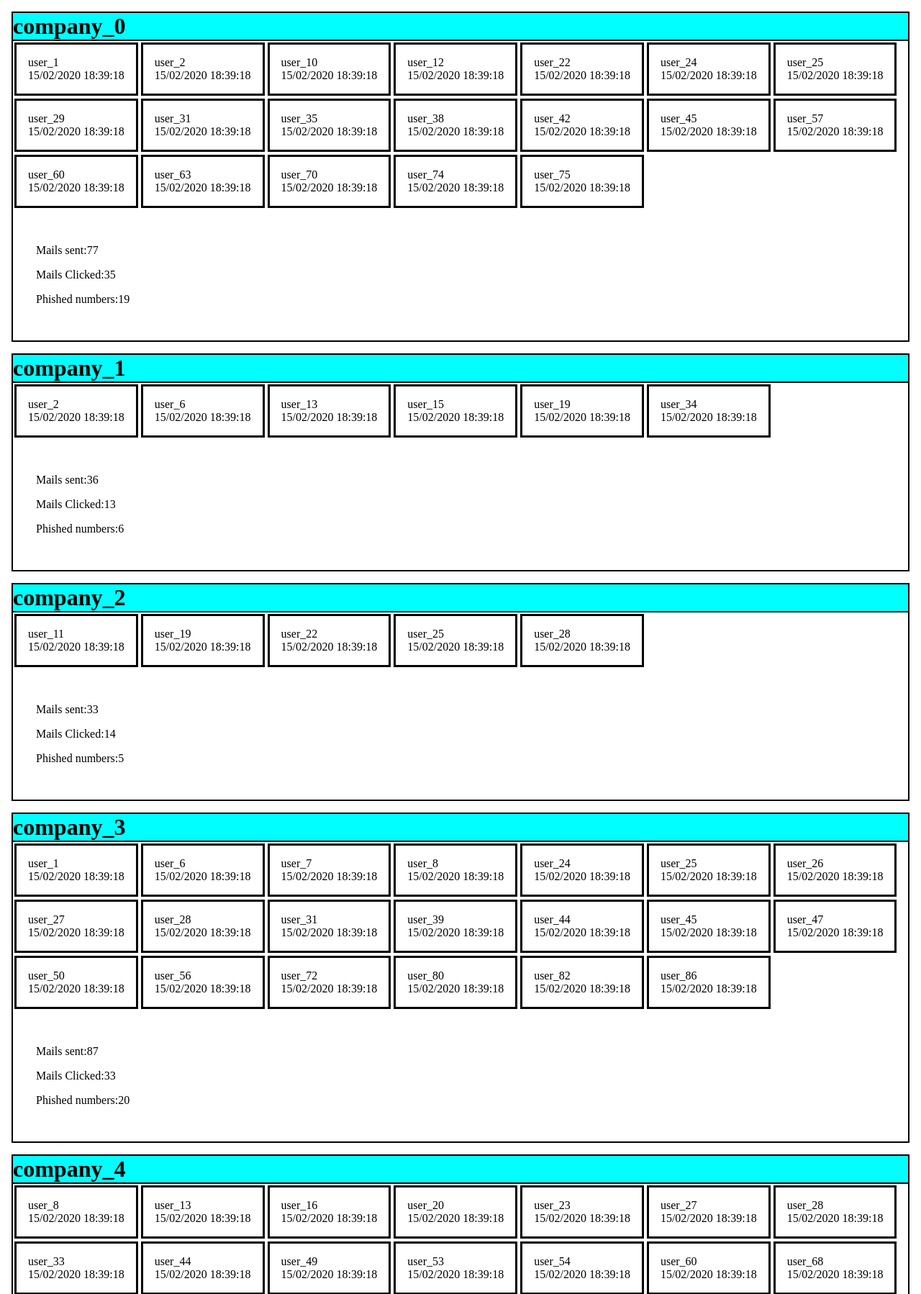
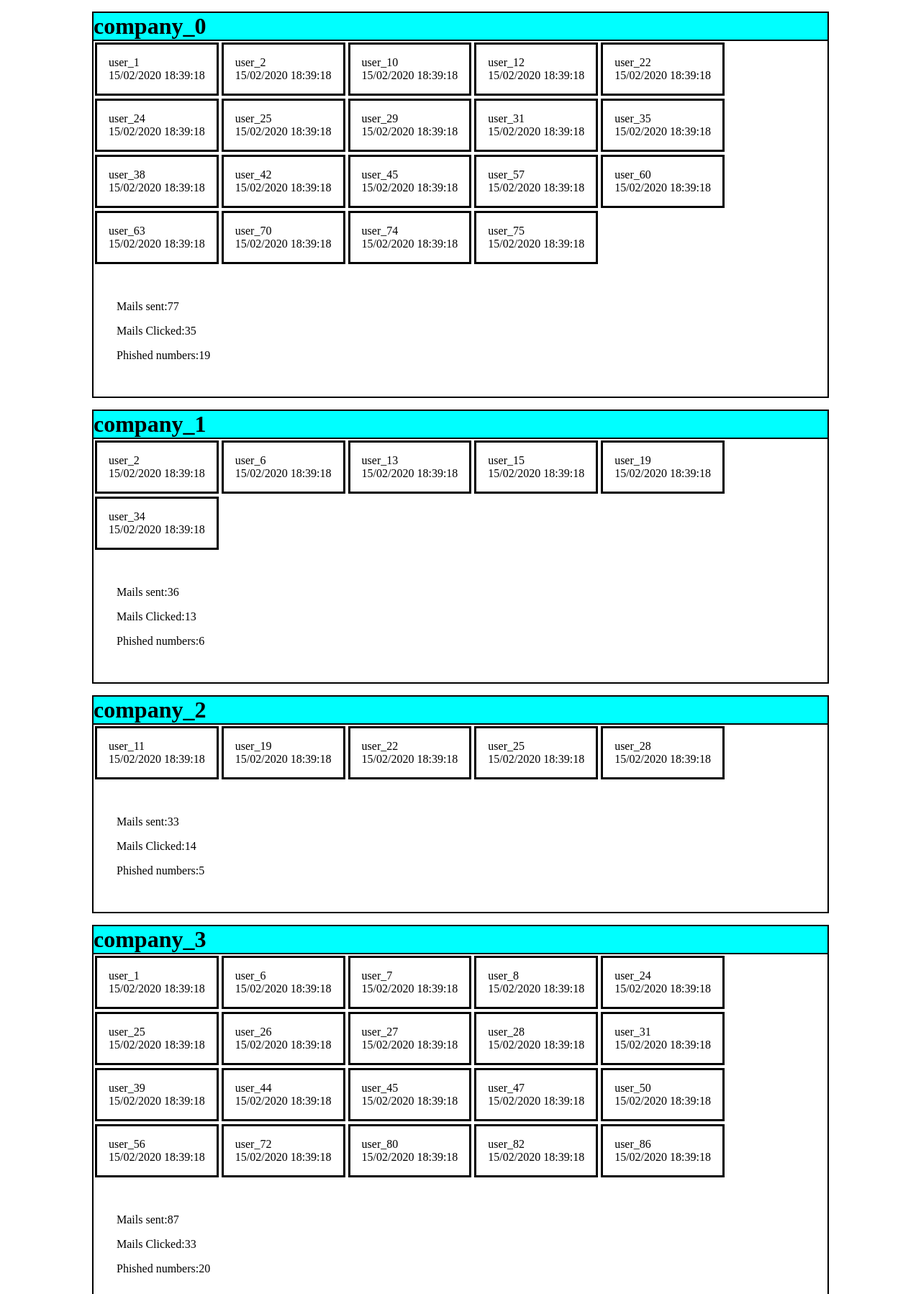
Before and after one commit to WhackingCheese/Reboothack-2020, a PHP site: page / in a window 1280 px wide. Shown: the part 163-1961 px from the top of the page at 72% size. Run offline with PHP 8.4, Linux system fonts and the light colour scheme.

Commit message:
Update header.css

```diff
--- a/website/php/styles/header.css
+++ b/website/php/styles/header.css
@@ -9,6 +9,7 @@ html, body {
     height: 10em;
     background: aliceblue;
     border-bottom: solid;
+    /* position: fixed; */
 }
 .header > div {
     width: 33.3%;
@@ -23,13 +24,15 @@ html, body {
 }
 
 .bodymain {
-    margin: 1em;
+    width: 80%;
+    margin: 1em auto;
 }
 .company {
     display: flex;
     flex-wrap: wrap;
     border: solid black 2px;
     margin-bottom: 1em;
+
 }
 .company > h1 {
     width: 100%;
```
